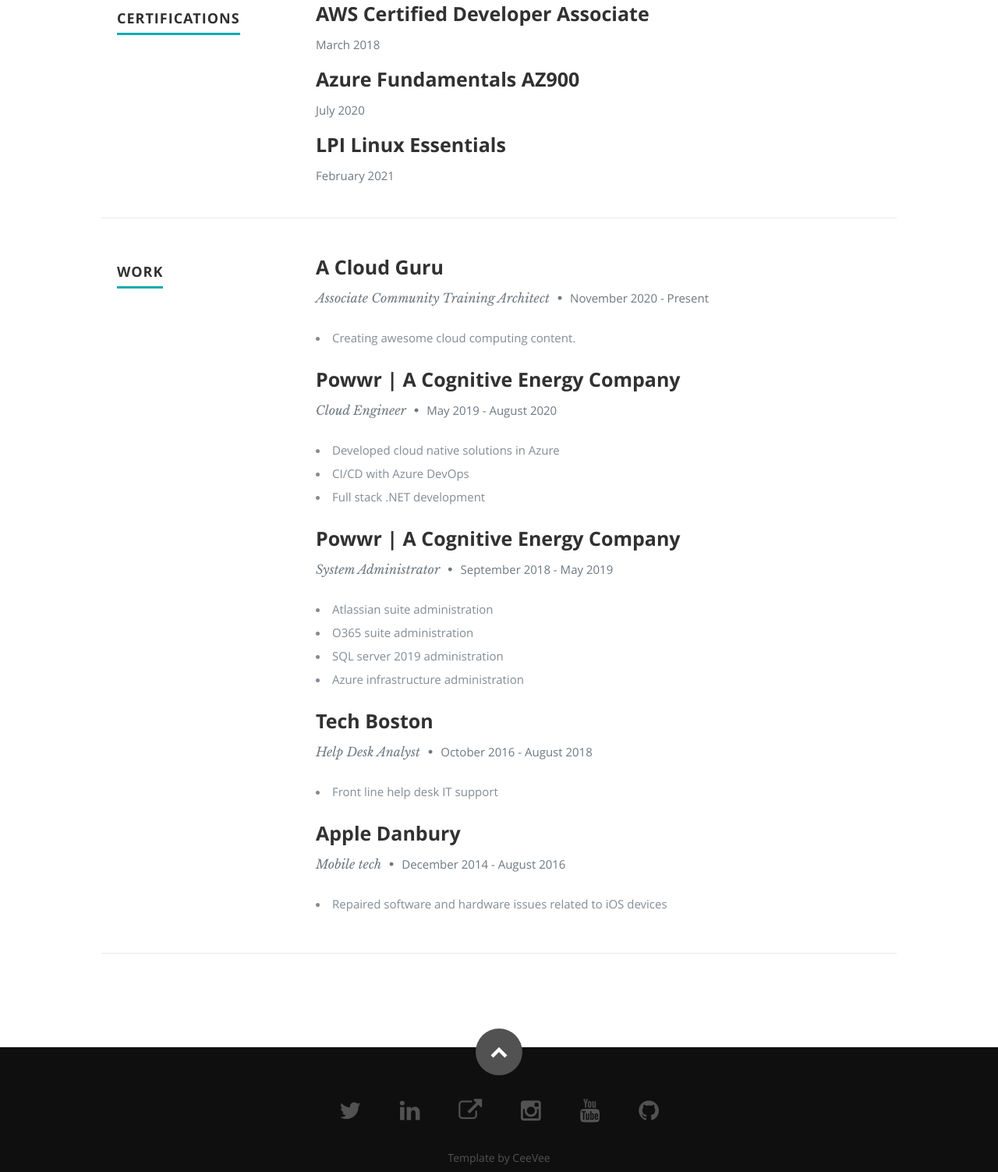
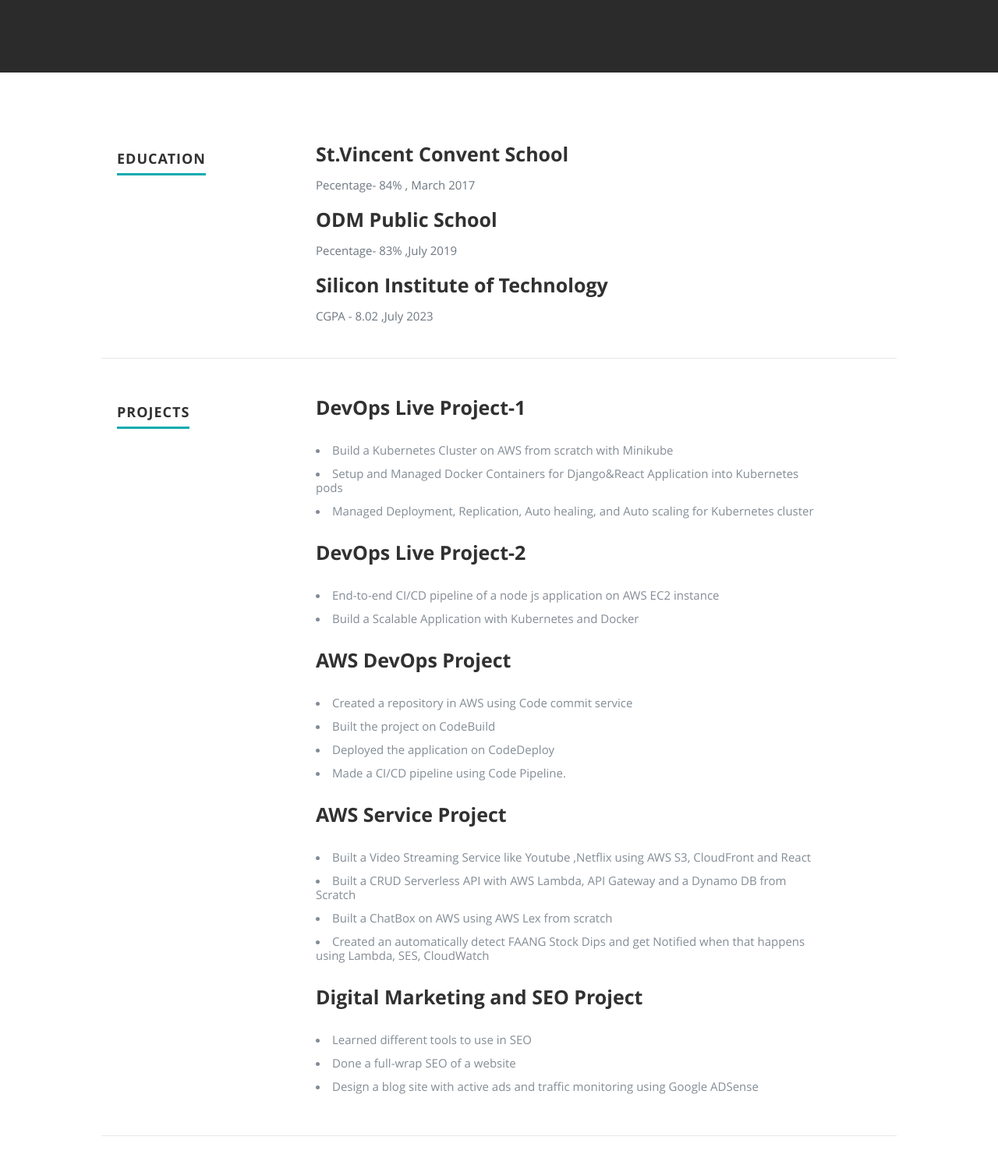
Before and after one commit to Sreyamaan7/resume-api, a plain HTML site: page frontend/index.html in a window 1280 px wide. Shown: the part 1241-2744 px from the top of the page at 78% size. Drawn offline with nearby package versions, Linux system fonts and the light colour scheme.

Commit message:
Bio changes

```diff
--- a/frontend/index.html
+++ b/frontend/index.html
@@ -88,12 +88,15 @@
 
             <h2>ABOUT ME</h2>
 
-            <p> Hi, I'm Sreyamaan Patro <span>DevOps and Cloud enthusiast <a href="https://acloud.guru">A Cloud Guru</a></span>, <span> <a href="https://mvp.microsoft.com/en-us/PublicProfile/5003866">Azure MVP</a></span>
-               and <span><a href="https://youtube.com/madebygps">YouTuber</a></span> focused on making cloud learning more accessible and less daunting for everyone.
+            <p> Hi, I'm Sreyamaan Patro ,
 
-         </br>
-      </br>
-       I built this page as part of the <span><a href="https://github.com/madebygps/cgc-azure-resume">Cloud Guru Azure Resume Challenge.</a></span>
+               I am a DevOps and Cloud fresher, eager to make my mark in the industry. I have a strong foundation in software engineering and a deep understanding of cloud computing concepts, including Infrastructure as Code (IAC), Continuous Integration and Continuous Delivery (CI/CD), and containerization.
+
+               As a recent graduate, I have gained experience working on various cloud platforms, including Amazon Web Services (AWS), Microsoft Azure, and Google Cloud Platform (GCP). I am also familiar with DevOps tools such as Git, Jenkins, Ansible, Docker, and Kubernetes.
+
+               My passion for technology and problem-solving has led me to pursue a career in DevOps and Cloud. I thrive in a collaborative environment, and I am always looking for ways to improve processes and workflows. I am confident in my ability to quickly learn new technologies and adapt to new environments.</p>
+
+
 
 
          </div> <!-- end .main-col -->
@@ -112,7 +115,7 @@
       <div class="row education">
 
          <div class="three columns header-col">
-            <h1><span>Certifications</span></h1>
+            <h1><span>Education</span></h1>
          </div>
 
          <div class="nine columns main-col">
@@ -121,8 +124,8 @@
 
                <div class="twelve columns">
 
-                  <h3>AWS Certified Developer Associate</h3>
-                  <p class="info"><em class="date">March 2018</em></p>
+                  <h3>St.Vincent Convent School </h3>
+                  <p class="info"><em class="date">Pecentage- 84% , March 2017</em></p>
 
                </div>
 
@@ -132,8 +135,8 @@
 
                <div class="twelve columns">
 
-                  <h3>Azure Fundamentals AZ900</h3>
-                  <p class="info"><em class="date">July 2020</em></p>
+                  <h3>ODM Public School </h3>
+                  <p class="info"><em class="date">Pecentage- 83% ,July 2019</em></p>
 
                </div>
 
@@ -143,8 +146,8 @@
 
                <div class="twelve columns">
 
-                  <h3>LPI Linux Essentials</h3>
-                  <p class="info"><em class="date">February 2021</em></p>
+                  <h3>Silicon Institute of Technology</h3>
+                  <p class="info"><em class="date">CGPA - 8.02 ,July 2023</em></p>
 
                </div>
 
@@ -160,7 +163,7 @@
       <div class="row work">
 
          <div class="three columns header-col">
-            <h1><span>Work</span></h1>
+            <h1><span>Projects</span></h1>
          </div>
 
          <div class="nine columns main-col">
@@ -169,11 +172,14 @@
 
                <div class="twelve columns">
 
-                  <h3>A Cloud Guru</h3>
-                  <p class="info">Associate Community Training Architect <span>&bull;</span> <em class="date">November 2020 - Present</em></p>
+                  <h3>DevOps  Live Project-1</h3>
+
 
                   <p>
-                  <li>Creating awesome cloud computing content.</li>
+                  <li>Build a Kubernetes Cluster on AWS from scratch with Minikube</li>
+                  <li>Setup and Managed Docker Containers for Django&React Application into Kubernetes
+                     <br>pods<br></li>
+                  <li>Managed Deployment, Replication, Auto healing, and Auto scaling for Kubernetes cluster</li>
                   </p>
 
                </div>
@@ -184,13 +190,13 @@
 
                <div class="twelve columns">
 
-                  <h3>Powwr | A Cognitive Energy Company</h3>
-                  <p class="info">Cloud Engineer <span>&bull;</span> <em class="date">May 2019 - August 2020</em></p>
+                  <h3>DevOps  Live Project-2</h3>
+
 
                   <p>
-                     <li>Developed cloud native solutions in Azure</li>
-                     <li>CI/CD with Azure DevOps</li>
-                     <li>Full stack .NET development</li>
+                     <li>End-to-end CI/CD pipeline of a node js application on AWS EC2 instance</li>
+                     <li>Build a Scalable Application with Kubernetes and Docker</li>
+
                   </p>
 
                </div>
@@ -201,14 +207,13 @@
 
                <div class="twelve columns">
 
-                  <h3>Powwr | A Cognitive Energy Company</h3>
-                  <p class="info">System Administrator <span>&bull;</span> <em class="date">September 2018 - May 2019</em></p>
+                  <h3>AWS DevOps Project</h3>
 
                   <p>
-                  <li>Atlassian suite administration</li>
-                  <li>O365 suite administration</li>
-                  <li>SQL server 2019 administration</li>
-                  <li>Azure infrastructure administration</li>
+                  <li>Created a repository in AWS using Code commit service</li>
+                  <li>Built the project on CodeBuild</li>
+                  <li>Deployed the application on CodeDeploy</li>
+                  <li>Made a CI/CD pipeline using Code Pipeline.</li>
                   </p>
 
                </div>
@@ -219,11 +224,13 @@
 
                <div class="twelve columns">
 
-                  <h3>Tech Boston</h3>
-                  <p class="info">Help Desk Analyst <span>&bull;</span> <em class="date">October 2016 - August 2018</em></p>
+                  <h3>AWS Service Project</h3>
 
                   <p>
-                  <li>Front line help desk IT support</li>
+                  <li>Built a Video Streaming Service like Youtube ,Netflix using AWS S3, CloudFront and React</li>
+                  <li>Built a CRUD Serverless API with AWS Lambda, API Gateway and a Dynamo DB from Scratch</li>
+                  <li>Built a ChatBox on AWS using AWS Lex from scratch</li>
+                  <li>Created an automatically detect FAANG Stock Dips and get Notified when that happens using Lambda, SES, CloudWatch</li>
                   </p>
 
                </div>
@@ -234,11 +241,13 @@
 
                <div class="twelve columns">
 
-                  <h3>Apple Danbury</h3>
-                  <p class="info">Mobile tech <span>&bull;</span> <em class="date">December 2014 - August 2016</em></p>
+                  <h3>Digital Marketing and SEO Project</h3>
+
 
                   <p>
-                  <li>Repaired software and hardware issues related to iOS devices</li>
+                     <li>Learned different tools to use in SEO</li>
+                     <li>Done a full-wrap SEO of a website</li>
+                     <li>Design a blog site with active ads and traffic monitoring using Google ADSense</li>
 
                   </p>
 
@@ -265,12 +274,12 @@
          <div class="twelve columns">
 
             <ul class="social-links">
-               <li><a href="https://twitter.com/madebygps"><i class="fa fa-twitter"></i></a></li>
-               <li><a href="https://linkedin.com/in/gwyneth-pena"><i class="fa fa-linkedin"></i></a></li>
-               <li><a href="https://madebygps.com"><i class="fa fa-external-link"></i></a></li>
-               <li><a href="https://instagram.com/madebygps"><i class="fa fa-instagram"></i></a></li>
-               <li><a href="https://youtube.com/madebygps"><i class="fa fa-youtube"></i></a></li>
-               <li><a href="https://github.com/madebygps/cgc-azure-resume"><i class="fa fa-github"></i></a></li>
+
+               <li><a href="https://www.linkedin.com/in/sreyamaan-patro-3424261b7/"><i class="fa fa-linkedin"></i></a></li>
+
+               <li><a href="https://www.instagram.com/sreyamaan7/"><i class="fa fa-instagram"></i></a></li>
+
+               <li><a href="https://github.com/Sreyamaan7"><i class="fa fa-github"></i></a></li>
             </ul>
 
             <ul class="copyright">
```
Also changed, not shown: backend/api/host.json (added, +7 -0 lines), 1 other file.
